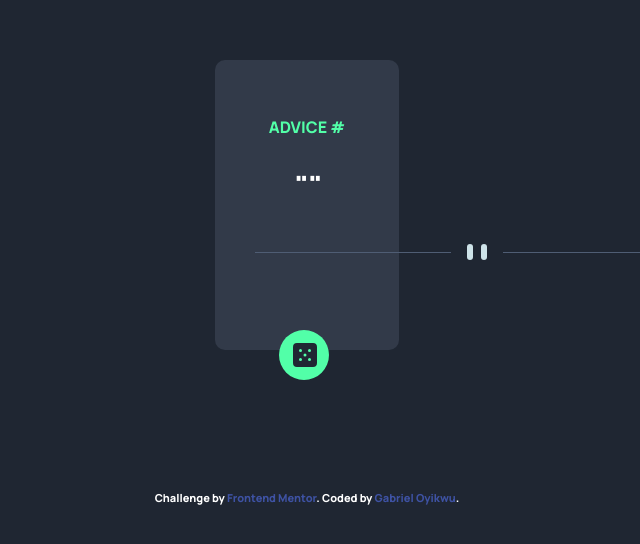
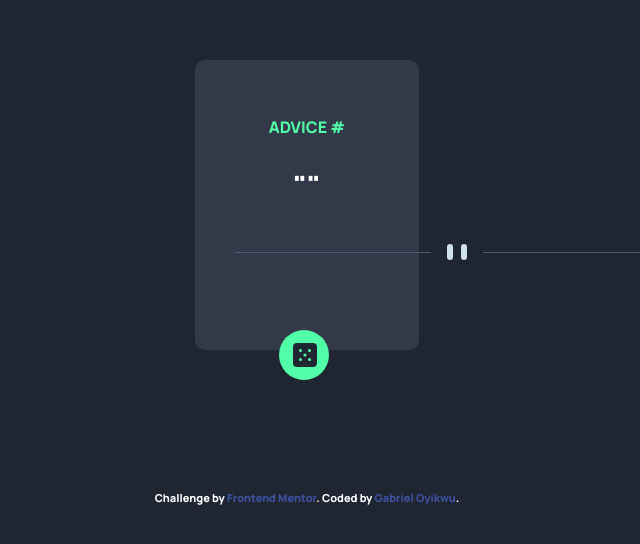
Before and after one commit to Oyiks/Advice_generator, a plain HTML site: page index.html in a window 1280 px wide. Shown: the part 118-662 px from the top of the page, without its empty margins (333-973 px from the left). Drawn offline with Linux system fonts and the light colour scheme; a web font is replaced by a local one.

Commit message:
another commit

```diff
--- a/style.css
+++ b/style.css
@@ -3,7 +3,7 @@
 body {
   background-color: hsl(218, 23%, 16%);
   font-size: 28px;
-  padding: 30px 120px;
+  padding: 30px 100px;
   font-family: "manrope";
 }
 
```
